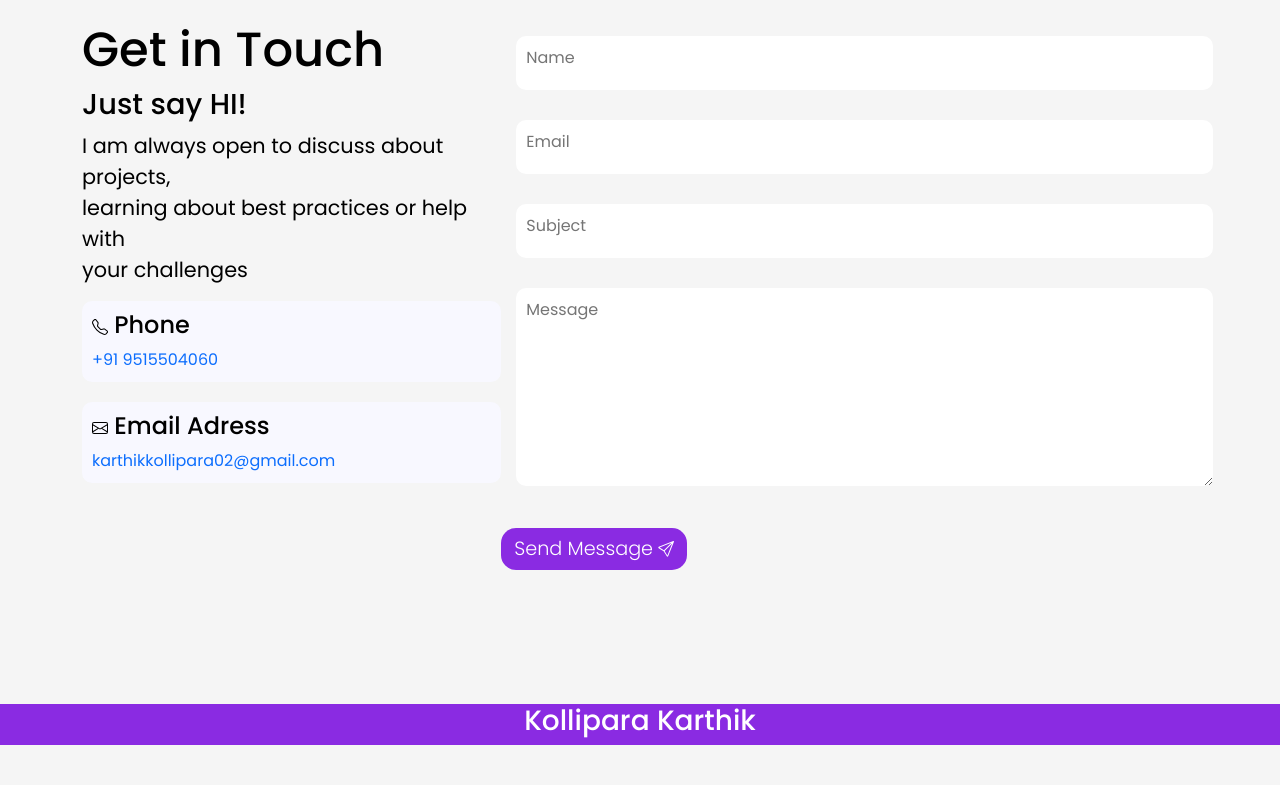
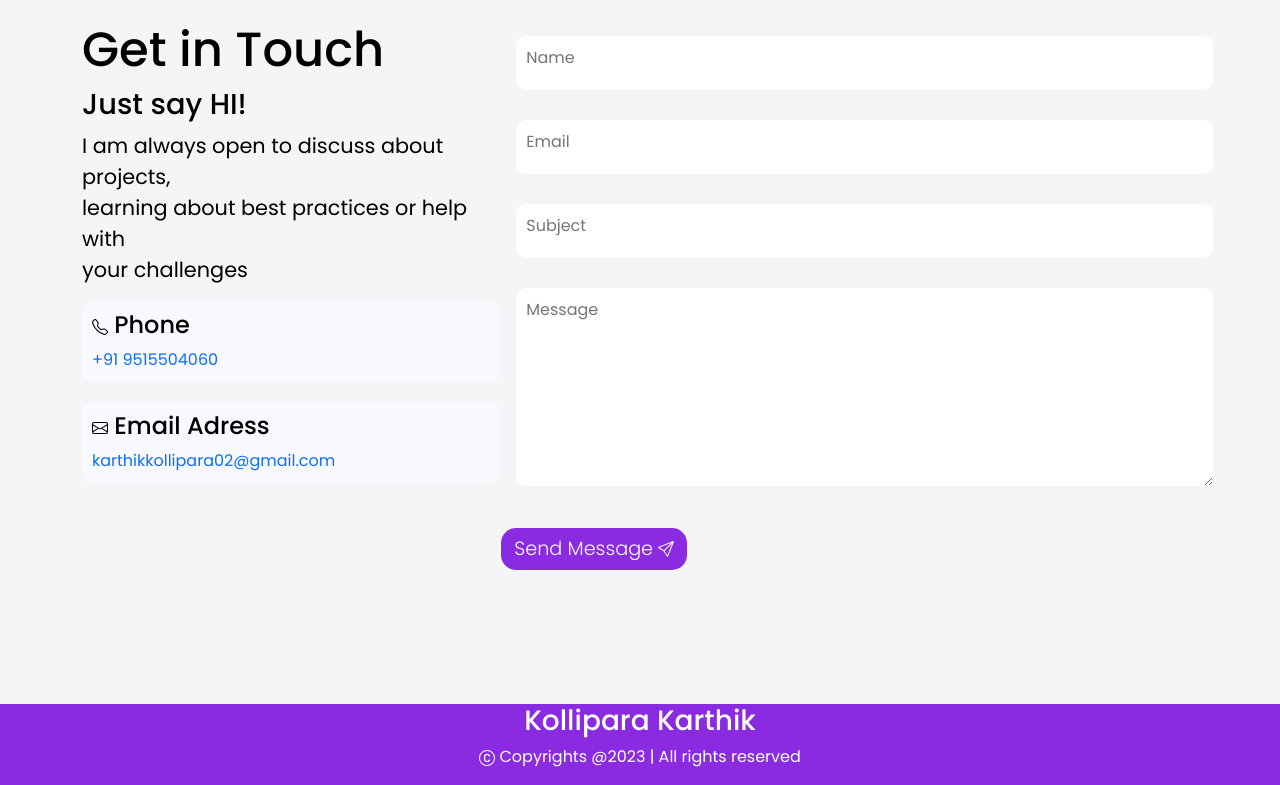
Before and after one commit to kingk110602/Portfolio, a plain HTML site: page index.html in a window 1280 px wide. Shown: the part 2160-2945 px from the top of the page. Before the commit the page ends 2905 px from the top, so only its background shows below. Drawn offline with nearby package versions, Linux system fonts and the light colour scheme.

Commit message:
Update index.html

```diff
--- a/index.html
+++ b/index.html
@@ -210,7 +210,9 @@
         </section>
         <footer>
             <h3>Kollipara Karthik</h3>
-
+            <p> <svg xmlns="http://www.w3.org/2000/svg" width="16" height="16" fill="currentColor" class="bi bi-c-circle" viewBox="0 0 16 16">
+  <path d="M1 8a7 7 0 1 0 14 0A7 7 0 0 0 1 8m15 0A8 8 0 1 1 0 8a8 8 0 0 1 16 0M8.146 4.992c-1.212 0-1.927.92-1.927 2.502v1.06c0 1.571.703 2.462 1.927 2.462.979 0 1.641-.586 1.729-1.418h1.295v.093c-.1 1.448-1.354 2.467-3.03 2.467-2.091 0-3.269-1.336-3.269-3.603V7.482c0-2.261 1.201-3.638 3.27-3.638 1.681 0 2.935 1.054 3.029 2.572v.088H9.875c-.088-.879-.768-1.512-1.729-1.512"/>
+</svg> Copyrights @2023 | All rights reserved</p>
         </footer>
         <script src="https://cdn.jsdelivr.net/npm/bootstrap@5.3.2/dist/js/bootstrap.bundle.min.js" integrity="sha384-C6RzsynM9kWDrMNeT87bh95OGNyZPhcTNXj1NW7RuBCsyN/o0jlpcV8Qyq46cDfL" crossorigin="anonymous"></script>
 
```
